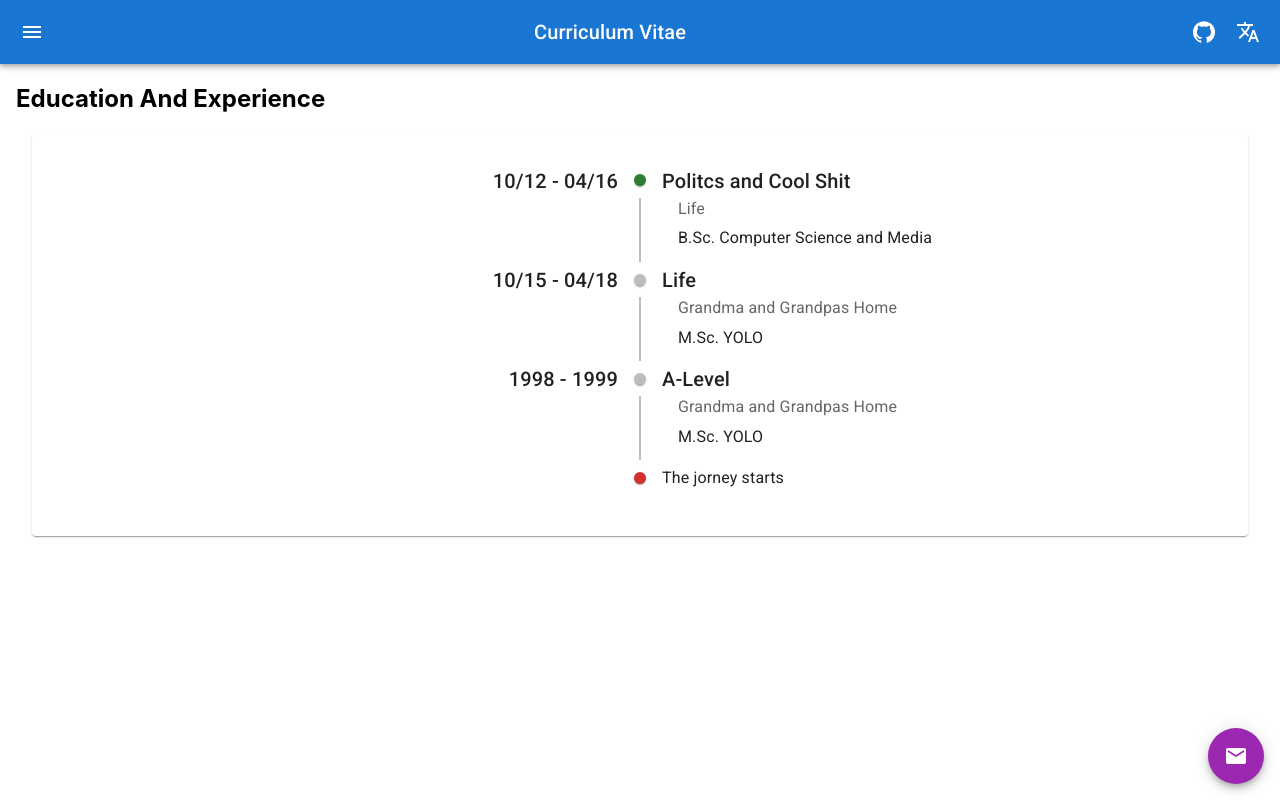
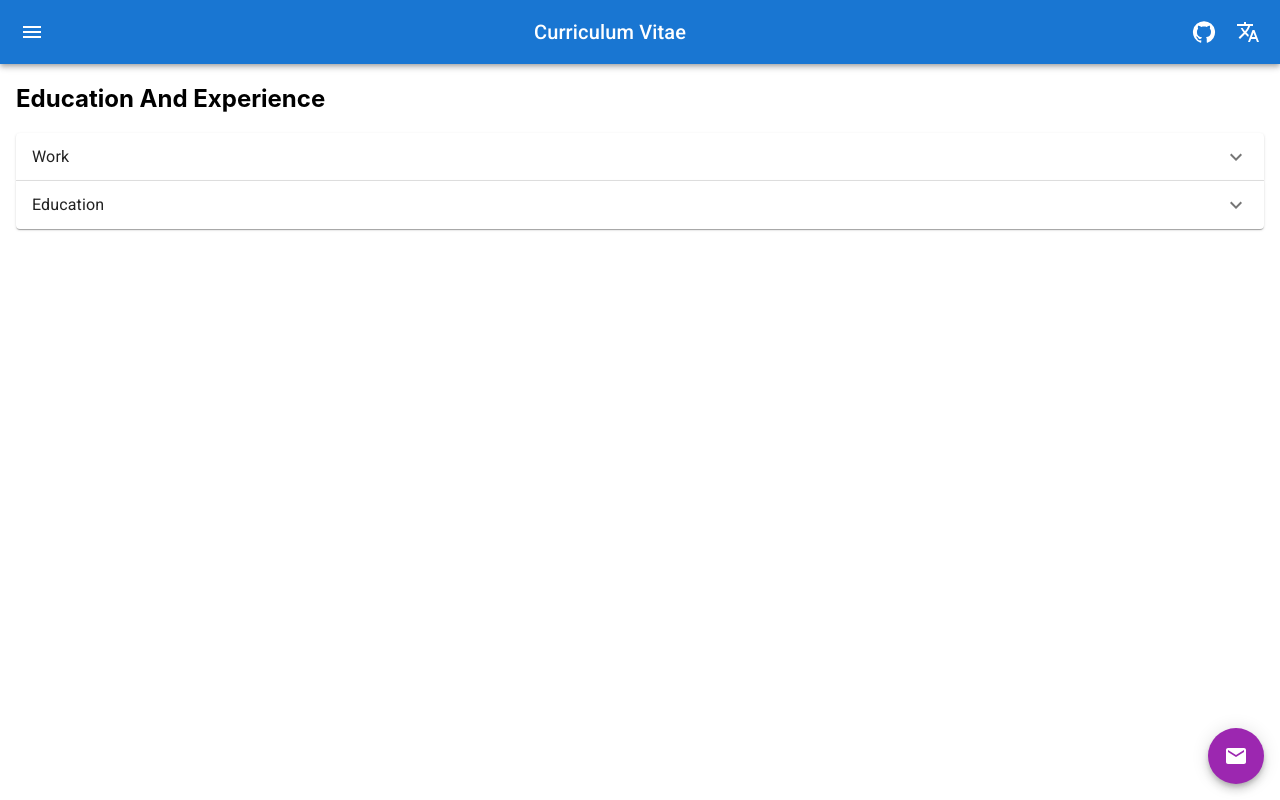
Before and after one commit to magenknurren/cv-app, a React (Create React App) app: page /cv/education_experience in a window 1280 px wide. Built offline with nearby package versions, Linux system fonts and the light colour scheme.

Commit message:
refactoring timeline

```diff
--- a/package.json
+++ b/package.json
@@ -1,4 +1,5 @@
 {
+  "homepage": "https://gordo.biz/cv",
   "name": "cv-app",
   "version": "0.1.0",
   "private": true,
--- /dev/null
+++ b/src/components/CVPage.tsx
@@ -0,0 +1,14 @@
+import { Box } from '@mui/material';
+import { Component } from 'react';
+
+export default class CVPage extends Component<{ title: string }> {
+
+  render() {
+    return (
+      <Box sx={{ m: 2 }}>
+        <h2>{this.props.title}</h2>
+          {this.props.children}
+      </Box >
+    );
+  }
+}
--- a/src/components/ContactFabButton.tsx
+++ b/src/components/ContactFabButton.tsx
@@ -4,7 +4,7 @@ import Tooltip from '@mui/material/Tooltip';
 
 export default function ContactFabButton() {
 	return (
-		//akwardly surrounded with the link to preved opening an additional tab for mailto:...
+		//awkwardly surrounded with the link to preved opening an additional tab for mailto:...
 		<a href={process.env.REACT_APP_MAIL_TO} target="_blank" rel="noreferrer" >
 			<Tooltip title="Mail me!" placement="top">
 				<Fab sx={{ bottom: 16, right: 16, position: 'fixed' }} color="secondary" aria-label="mail me" >
--- a/src/components/EducationExpericence.tsx
+++ /dev/null
@@ -1,76 +0,0 @@
-import { Box, Paper, Typography } from '@mui/material';
-import { Component } from 'react';
-import data from '../data/education.json';
-import Timeline from '@mui/lab/Timeline';
-import TimelineItem from '@mui/lab/TimelineItem';
-import TimelineSeparator from '@mui/lab/TimelineSeparator';
-import TimelineConnector from '@mui/lab/TimelineConnector';
-import TimelineContent from '@mui/lab/TimelineContent';
-import TimelineDot from '@mui/lab/TimelineDot';
-import TimelineOppositeContent from '@mui/lab/TimelineOppositeContent';
-
-export default class EducationExperience extends Component {
-
-	createTimelineItem(eduElement: any, eduContent: any[], firstElement: boolean) {
-
-		eduContent.push(
-			<TimelineItem>
-
-				<TimelineOppositeContent sx={{ mt: -0.5 }} align="right" variant="h6" color="text.primary">
-					{eduElement.period}
-				</TimelineOppositeContent>
-
-				<TimelineSeparator>
-					<TimelineDot color={firstElement ? "success" : "grey"} />
-					<TimelineConnector />
-				</TimelineSeparator>
-
-				<TimelineContent sx={{ mt: -0.5 }}>
-					<Typography variant="h6" component="span">
-						{eduElement.subject}
-					</Typography>
-					<Box sx={{ pl: 2 }}>
-						<Typography color="textSecondary" gutterBottom>
-							{eduElement.place}
-						</Typography>
-						<Typography color="textPrimary" gutterBottom>
-							{eduElement.diploma}
-						</Typography>
-					</Box>
-				</TimelineContent>
-
-			</TimelineItem>
-		);
-	}
-
-	render() {
-
-		const educationContent: any[] = [];
-		for (const [index, value] of Object.entries(data)) {
-			const pos: number = +index;
-			this.createTimelineItem(value, educationContent, 0 === pos);
-		}
-
-		return (
-			<Box sx={{ m: 2 }}>
-
-				<h2>Education And Experience</h2>
-
-				<Paper sx={{ m: 2, pt: 1 }}>
-
-					<Timeline>
-						{educationContent}
-						<TimelineItem>
-							<TimelineSeparator>
-								<TimelineDot color="error" />
-							</TimelineSeparator>
-							<TimelineContent>The jorney starts</TimelineContent>
-						</TimelineItem>
-					</Timeline>
-
-				</Paper>
-
-			</Box>
-		);
-	}
-}
--- a/src/components/Home.tsx
+++ b/src/components/Home.tsx
@@ -1,13 +1,13 @@
-import { Paper, List, ListItem, ListItemText, Box } from '@mui/material';
+import { List, ListItem, ListItemText, Paper } from '@mui/material';
 import { Component } from 'react';
+import CVPage from './CVPage';
 
 export default class Home extends Component {
 
 	render() {
 		return (
-			<Box sx={{ m: 2 }}>
+			<CVPage title='Welcome'>
 				<Paper sx={{ p: 2, textAlign: 'left' }}>
-					<h2>Welcome</h2>
 					This is a little Curriculum Vitae project. It is written in React(LINK) with Material-UI (LINK).
 					There is no database attached and all the data is provided by JSON files.
 
@@ -31,7 +31,7 @@ export default class Home extends Component {
 						</ListItem>
 					</List>
 				</Paper>
-			</Box>
+			</CVPage>
 		);
 	}
 }
--- a/src/components/Persona.tsx
+++ b/src/components/Persona.tsx
@@ -1,7 +1,8 @@
-import { Box, Card, CardContent, CardMedia, Grid, Typography } from '@mui/material';
+import { Card, CardContent, CardMedia, Grid, Typography } from '@mui/material';
 import { Component } from 'react';
 import data from '../data/persona.json';
 import portrait from '../data/portrait.jpg';
+import CVPage from './CVPage';
 
 export default class Persona extends Component {
 
@@ -10,7 +11,7 @@ export default class Persona extends Component {
 		const personaContent = [];
 		for (const [key, value] of Object.entries(data[0])) {
 			personaContent.push(
-				<div>
+				<div key={key}>
 					<Typography variant="h5" component="h2">
 						{value}
 					</Typography>
@@ -22,9 +23,7 @@ export default class Persona extends Component {
 		}
 
 		return (
-			<Box sx={{ m: 2 }}>
-				<h2>Persona</h2>
-				<Box sx={{ m: 2 }}>
+			<CVPage title='Persona'>
 				<Grid container spacing={2}>
 					<Grid sx={{ flexGrow: 1 }} item md={6} >
 						<Card>
@@ -45,8 +44,7 @@ export default class Persona extends Component {
 						</Card>
 					</Grid>
 				</Grid>
-				</Box>
-			</Box>
+			</CVPage>
 		);
 	}
 }
--- /dev/null
+++ b/src/components/education_work/AccordionTimeline.tsx
@@ -0,0 +1,26 @@
+import ExpandMoreIcon from '@mui/icons-material/ExpandMore';
+import Accordion from '@mui/material/Accordion';
+import AccordionDetails from '@mui/material/AccordionDetails';
+import AccordionSummary from '@mui/material/AccordionSummary';
+import Typography from '@mui/material/Typography';
+import { Component } from 'react';
+
+export default class AccordionTimeline extends Component<{ title: string }> {
+
+  render() {
+    return (
+      <Accordion>
+        <AccordionSummary
+          expandIcon={<ExpandMoreIcon />}
+          aria-controls="panel1a-content"
+          id="panel1a-header"
+        >
+          <Typography>{this.props.title} </Typography>
+        </AccordionSummary>
+        <AccordionDetails >
+          {this.props.children}
+        </AccordionDetails>
+      </Accordion>
+    );
+  }
+}
--- /dev/null
+++ b/src/components/education_work/EducationExpericencePage.tsx
@@ -0,0 +1,22 @@
+import { Component } from 'react';
+import educationData from '../../data/education.json';
+import workData from '../../data/work.json';
+import CVPage from '../CVPage';
+import AccordionTimeline from './AccordionTimeline';
+import TimelineComponent from './TimelineComponent';
+
+export default class EducationExperiencePage extends Component {
+
+	render() {
+		return (
+			<CVPage title='Education And Experience'>
+				<AccordionTimeline title='Work'>
+					<TimelineComponent first_node_text='here it starts' data={workData}></TimelineComponent>
+				</AccordionTimeline>
+				<AccordionTimeline title='Education'>
+					<TimelineComponent first_node_text='learned to walk' data={educationData}></TimelineComponent>
+				</AccordionTimeline>
+			</CVPage>
+		);
+	}
+}
--- /dev/null
+++ b/src/components/education_work/TimelineComponent.tsx
@@ -0,0 +1,65 @@
+import Timeline from '@mui/lab/Timeline';
+import TimelineConnector from '@mui/lab/TimelineConnector';
+import TimelineContent from '@mui/lab/TimelineContent';
+import TimelineDot from '@mui/lab/TimelineDot';
+import TimelineItem from '@mui/lab/TimelineItem';
+import TimelineOppositeContent from '@mui/lab/TimelineOppositeContent';
+import TimelineSeparator from '@mui/lab/TimelineSeparator';
+import { Box, Typography } from '@mui/material';
+import { Component } from 'react';
+
+export default class TimelineComponent extends Component<{ first_node_text: string, data: any }> {
+
+  createTimelineItem(element: any, content: any[], firstElement: boolean) {
+
+    content.push(
+      <TimelineItem key={element.period.toString()}>
+
+        <TimelineOppositeContent sx={{ mt: -0.5 }} align="right" variant="h6" color="text.primary">
+          {element.period}
+        </TimelineOppositeContent>
+
+        <TimelineSeparator>
+          <TimelineDot color={firstElement ? "success" : "grey"} />
+          <TimelineConnector />
+        </TimelineSeparator>
+
+        <TimelineContent sx={{ mt: -0.5 }}>
+          <Typography variant="h6" component="span">
+            {element.subject}
+          </Typography>
+          <Box sx={{ pl: 2 }}>
+            <Typography color="textSecondary" gutterBottom>
+              {element.place}
+            </Typography>
+            <Typography color="textPrimary" gutterBottom>
+              {element.diploma}
+            </Typography>
+          </Box>
+        </TimelineContent>
+
+      </TimelineItem>
+    );
+  }
+
+  render() {
+
+    const timelineContent: any[] = [];
+    for (const [index, value] of Object.entries(this.props.data)) {
+      const pos: number = +index;
+      this.createTimelineItem(value, timelineContent, 0 === pos);
+    }
+
+    return (
+      <Timeline>
+        {timelineContent}
+        <TimelineItem>
+          <TimelineSeparator>
+            <TimelineDot color="error" />
+          </TimelineSeparator>
+          <TimelineContent>{this.props.first_node_text}</TimelineContent>
+        </TimelineItem>
+      </Timeline>
+    );
+  }
+}
--- /dev/null
+++ b/src/data/work.json
@@ -0,0 +1,20 @@
+[
+    {
+            "period": "10/12 - 04/16",
+            "subject": "Politcs and Cool Shit",
+            "place": "Life",
+            "diploma": "B.Sc. Computer Science and Media"
+    },
+    {
+            "period": "10/15 - 04/18",
+            "subject": "Life",
+            "place": "Grandma and Grandpas Home",
+            "diploma": "M.Sc. YOLO"
+    },
+    {
+            "period": "1998 - 1999",
+            "subject": "A-Level",
+            "place": "Grandma and Grandpas Home",
+            "diploma": "M.Sc. YOLO"
+    }
+]
--- a/src/navigation/Routes.tsx
+++ b/src/navigation/Routes.tsx
@@ -4,7 +4,7 @@ import PaletteIcon from '@mui/icons-material/Palette';
 import PersonIcon from '@mui/icons-material/Person';
 import SchoolIcon from '@mui/icons-material/School';
 import React from 'react';
-import EducationExperience from '../components/EducationExpericence';
+import EducationExperiencePage from '../components/education_work/EducationExpericencePage';
 import Home from '../components/Home';
 import Persona from '../components/Persona';
 
@@ -51,7 +51,7 @@ const Routes: IRoute[] = [
     path: '/cv/education_experience',
     sidebarName: 'Education And Experience',
     icon: <SchoolIcon />,
-    component: EducationExperience
+    component: EducationExperiencePage
   },
   {
     path: '/cv/skills_knowledge',
```
Lines whose indentation alone changed are shown as unchanged.
